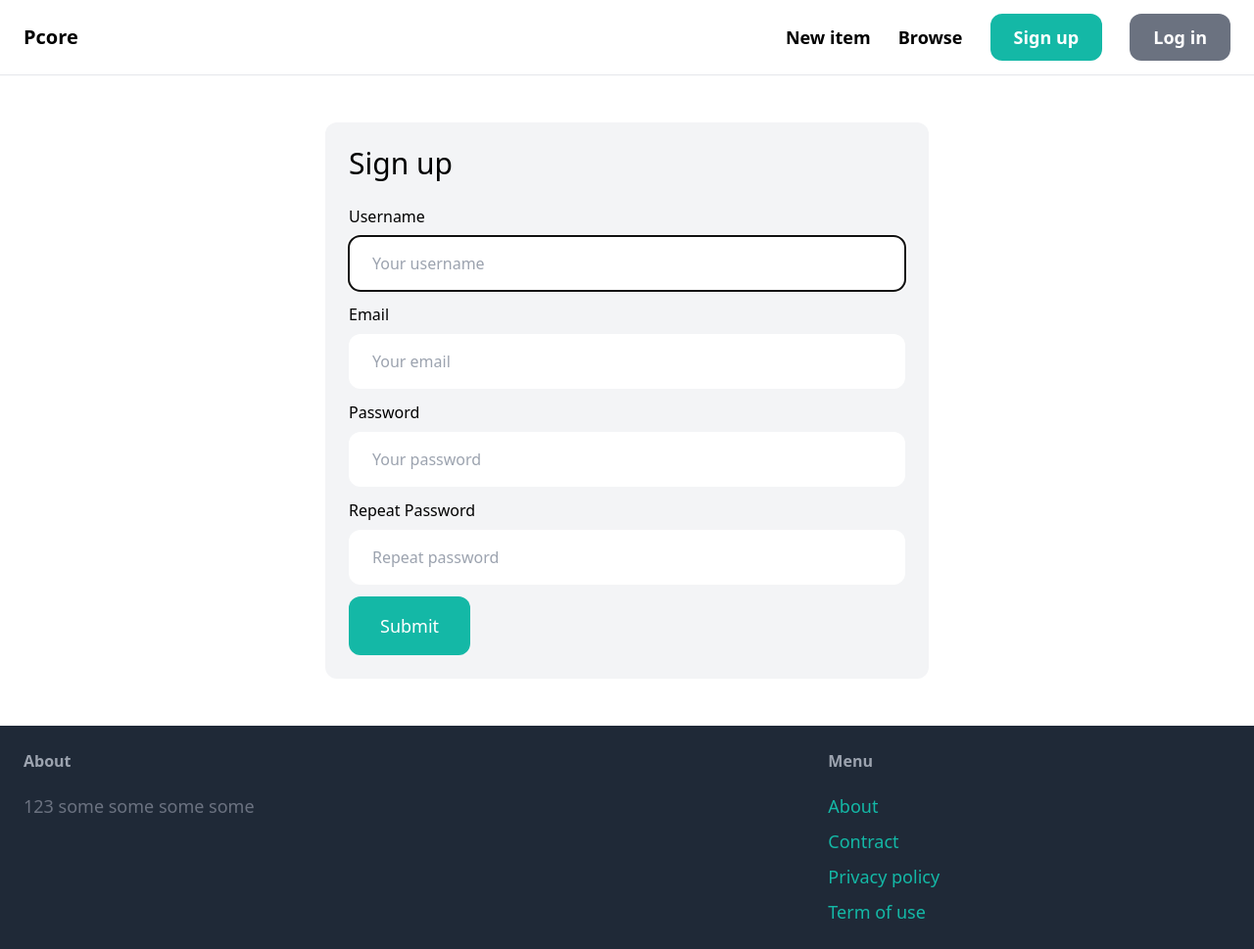
After one commit to Niwaiwa/prac_django, a Django app: page /signup/ in a window 1280 px wide. The commit adds this page. Shown: the whole page at 98% size. Run offline with Django 4.2, Linux system fonts and the light colour scheme; some libraries are stand-ins or nearby versions.

Commit message:
add signup api and html

```diff
--- /dev/null
+++ b/core/forms.py
@@ -0,0 +1,25 @@
+from django import forms
+from django.contrib.auth.forms import UserCreationForm
+from django.contrib.auth.models import User
+
+class SignUpForm(UserCreationForm):
+    username = forms.CharField(widget=forms.TextInput(attrs={
+        'placeholder': 'Your username',
+        'class': 'w-full py-4 px-6 rounded-xl'
+    }))
+    email = forms.CharField(widget=forms.EmailInput(attrs={
+        'placeholder': 'Your email',
+        'class': 'w-full py-4 px-6 rounded-xl'
+    }))
+    password1 = forms.CharField(widget=forms.PasswordInput(attrs={
+        'placeholder': 'Your password',
+        'class': 'w-full py-4 px-6 rounded-xl'
+    }))
+    password2 = forms.CharField(widget=forms.PasswordInput(attrs={
+        'placeholder': 'Repeat password',
+        'class': 'w-full py-4 px-6 rounded-xl'
+    }))
+
+    class Meta:
+        model = User
+        fields = ('username', 'email', 'password1', 'password2', )
--- a/core/templates/core/base.html
+++ b/core/templates/core/base.html
@@ -17,8 +17,8 @@
                 <a href="#" class="text-lg font-semibold hover:text-gray-500">New item</a>
                 <a href="#" class="text-lg font-semibold hover:text-gray-500">Browse</a>
 
-                <a href="#" class="px-6 py-3 text-lg font-semibold bg-teal-500 text-white rounded-xl hover:bg-teal-700">Sign up</a>
-                <a href="#" class="px-6 py-3 text-lg font-semibold bg-gray-500 text-white rounded-xl hover:bg-gray-700">Sign up</a>
+                <a href="{% url 'core:signup' %}" class="px-6 py-3 text-lg font-semibold bg-teal-500 text-white rounded-xl hover:bg-teal-700">Sign up</a>
+                <a href="#" class="px-6 py-3 text-lg font-semibold bg-gray-500 text-white rounded-xl hover:bg-gray-700">Log in</a>
             </div>
         </nav>
         <div class="px-6 py-6">
@@ -38,7 +38,7 @@
 
                 <ul class="space-y-2">
                     <li><a href="#" class="text-lg text-teal-500 hover:text-teal-700">About</a></li>
-                    <li><a href="{% url 'contract' %}" class="text-lg text-teal-500 hover:text-teal-700">Contract</a></li>
+                    <li><a href="{% url 'core:contact' %}" class="text-lg text-teal-500 hover:text-teal-700">Contract</a></li>
                     <li><a href="#" class="text-lg text-teal-500 hover:text-teal-700">Privacy policy</a></li>
                     <li><a href="#" class="text-lg text-teal-500 hover:text-teal-700">Term of use</a></li>
                 </ul>
--- /dev/null
+++ b/core/templates/core/signup.html
@@ -0,0 +1,42 @@
+{% extends 'core/base.html' %}
+
+{% block title %}Sign up{% endblock %}
+
+{% block content %}
+<div class="w-1/2 my-6 mx-auto p-6 bg-gray-100 rounded-xl">
+    <h1 class="mb-6 text-3xl">Sign up</h1>
+
+    <form method="post" action=".">
+        {% csrf_token %}
+
+        <div class="mb-3">
+            <label class="inline-block mb-2">Username</label><br>
+            {{ form.username }}
+        </div>
+        <div class="mb-3">
+            <label class="inline-block mb-2">Email</label><br>
+            {{ form.email }}
+        </div>
+        <div class="mb-3">
+            <label class="inline-block mb-2">Password</label><br>
+            {{ form.password1 }}
+        </div>
+        <div class="mb-3">
+            <label class="inline-block mb-2">Repeat Password</label><br>
+            {{ form.password2 }}
+        </div>
+
+        {% if form.errors or form.non_field_errors %}
+            <div class="mb-3 p-6 bg-red-100 rounded-xl">
+                {% for field in form %}
+                    {{ field.error }}
+                {% endfor %}
+
+                {{ form.non_field_errors }}
+            </div>
+        {% endif %}
+
+        <button type="submit" class="py-4 px-8 text-lg bg-teal-500 hover:bg-teal-700 rounded-xl text-white">Submit</button>
+    </form>
+</div>
+{% endblock %}
--- /dev/null
+++ b/core/urls.py
@@ -0,0 +1,11 @@
+from django.urls import path
+
+from . import views
+
+app_name = 'core'
+
+urlpatterns = [
+    path('', views.index, name='index'),
+    path('contact/', views.contact, name='contact'),
+    path('signup/', views.signup, name='signup'),
+]
--- a/core/views.py
+++ b/core/views.py
@@ -1,6 +1,8 @@
-from django.shortcuts import render
+from django.shortcuts import render, redirect
 
 from item.models import Category, Item
+
+from .forms import SignUpForm
 
 def index(request):
     items = Item.objects.filter(is_sold=False)[0:6]
@@ -10,5 +12,17 @@ def index(request):
         'items': items
     })
 
-def contract(request):
-    return render(request, 'core/contract.html')
+def contact(request):
+    return render(request, 'core/contact.html')
+
+def signup(request):
+    if request.method == 'POST':
+        form = SignUpForm(request.POST)
+        if form.is_valid():
+            form.save()
+            return redirect('/login/')
+    else:
+        form = SignUpForm()
+    return render(request, 'core/signup.html', {
+        'form': form
+    })
--- a/pcore/urls.py
+++ b/pcore/urls.py
@@ -3,11 +3,8 @@ from django.conf.urls.static import static
 from django.contrib import admin
 from django.urls import path, include
 
-from core.views import index, contract
-
 urlpatterns = [
-    path('', index, name='index'),
+    path('', include('core.urls')),
     path('items/', include('item.urls')),
-    path('contract/', contract, name='contract'),
     path('admin/', admin.site.urls),
 ] + static(settings.MEDIA_URL, document_root=settings.MEDIA_ROOT)
```
Also changed, not shown: core/templates/core/contact.html (renamed from core/templates/core/contract.html).
